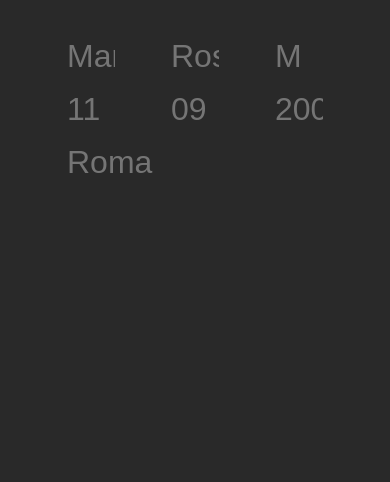
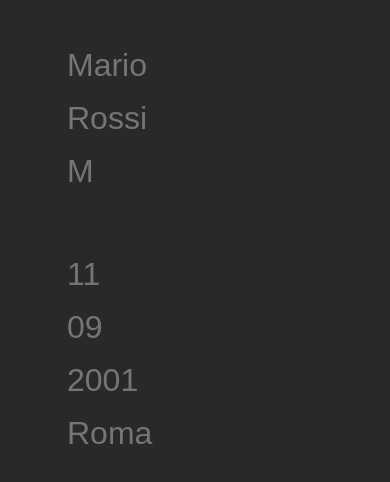
Before and after one commit to muccijacopo/codicefiscale, a React (Create React App) app: page / in a window 390 px wide. Shown: the top 482 px of the page. Built offline with nearby package versions, Linux system fonts and the light colour scheme.

Commit message:
controllo sul gender + rifi grafiche

```diff
--- a/public/index.html
+++ b/public/index.html
@@ -24,7 +24,7 @@
       work correctly both with client-side routing and a non-root public URL.
       Learn how to configure a non-root public URL by running `npm run build`.
     -->
-    <title>React App</title>
+    <title>Calcolo Codice Fiscale</title>
   </head>
   <body>
     <noscript>You need to enable JavaScript to run this app.</noscript>
--- a/src/App.tsx
+++ b/src/App.tsx
@@ -67,7 +67,6 @@ class App extends Component {
 
       const cfComplete: string =
         lastname + name + yearDate + monthDate + dayGender + city + controlCode;
-      console.log(cfComplete);
       controlCode = generateControlCode(cfComplete);
 
       return {
--- a/src/components/CodiceFiscale/CodiceFiscale.css
+++ b/src/components/CodiceFiscale/CodiceFiscale.css
@@ -1,7 +1,16 @@
-.CF {
+input.cf {
+  background: transparent;
+  box-shadow: none;
+  border: none;
   width: 100%;
   font-size: 5rem;
   font-weight: bold;
   text-align: center;
   cursor: pointer;
+  color: #ffffff;
 }
+
+input.cf {
+  border: none;
+  outline: none;
+}
--- a/src/components/CodiceFiscale/CodiceFiscale.tsx
+++ b/src/components/CodiceFiscale/CodiceFiscale.tsx
@@ -3,7 +3,19 @@ import React from "react";
 import "./CodiceFiscale.css";
 
 const CodiceFiscale: React.FC<{ codiceFiscale: string }> = (props) => {
-  return <p className="CF">{props.codiceFiscale.toUpperCase()}</p>;
+  const onClick = (e: any) => {
+    const target = e.target as HTMLInputElement;
+    target.select();
+    document.execCommand("copy");
+  };
+  return (
+    <input
+      className="cf"
+      type="text"
+      onClick={onClick}
+      value={props.codiceFiscale.toUpperCase()}
+    />
+  );
 };
 
 export default CodiceFiscale;
--- a/src/components/Form/Form.css
+++ b/src/components/Form/Form.css
@@ -3,13 +3,18 @@
   flex-direction: column;
   justify-content: center;
   width: 80%;
-  margin: 30px auto;
+  margin: 10% auto;
 }
 
 .Form .row {
   display: flex;
-  justify-content: center;
+  justify-content: space-between;
   width: 100%;
+  margin-bottom: 50px;
+}
+
+.Form .row.second {
+  flex-grow: 0.3;
 }
 
 .Input {
@@ -33,3 +38,9 @@ input::-webkit-inner-spin-button {
   -webkit-appearance: none;
   margin: 0;
 }
+
+@media screen and (max-width: 1200px) {
+  .Form .row {
+    flex-direction: column;
+  }
+}
--- a/src/components/Form/Form.tsx
+++ b/src/components/Form/Form.tsx
@@ -30,10 +30,19 @@ class Form extends Component<Props> {
 
   handleChange = (e: Event) => {
     const target = e.target as HTMLInputElement;
+    let { name, value } = target;
+    if (name === "gender") {
+      if (
+        value !== "" &&
+        value.toLowerCase() !== "m" &&
+        value.toLowerCase() !== "f"
+      )
+        value = "M";
+    }
     this.setState({
-      [target.name]: target.value,
+      [name]: value,
     });
-    this.props.formChange(target.name, target.value);
+    this.props.formChange(name, value);
   };
 
   render() {
@@ -68,7 +77,7 @@ class Form extends Component<Props> {
             valueChanged={this.handleChange}
           />
         </div>
-        <div className="row">
+        <div className="row second">
           <Input
             name="dayDate"
             placeholder="11"
@@ -89,14 +98,13 @@ class Form extends Component<Props> {
             value={yearDate}
             valueChanged={this.handleChange}
           />
+          <Input
+            name="city"
+            placeholder="Roma"
+            value={city}
+            valueChanged={this.handleChange}
+          />
         </div>
-
-        <Input
-          name="city"
-          placeholder="Roma"
-          value={city}
-          valueChanged={this.handleChange}
-        />
       </form>
     );
   }
--- a/src/index.css
+++ b/src/index.css
@@ -7,6 +7,7 @@ body {
   -moz-osx-font-smoothing: grayscale;
   background: #292929;
   color: #fff;
+  overflow: hidden;
 }
 
 code {
```
